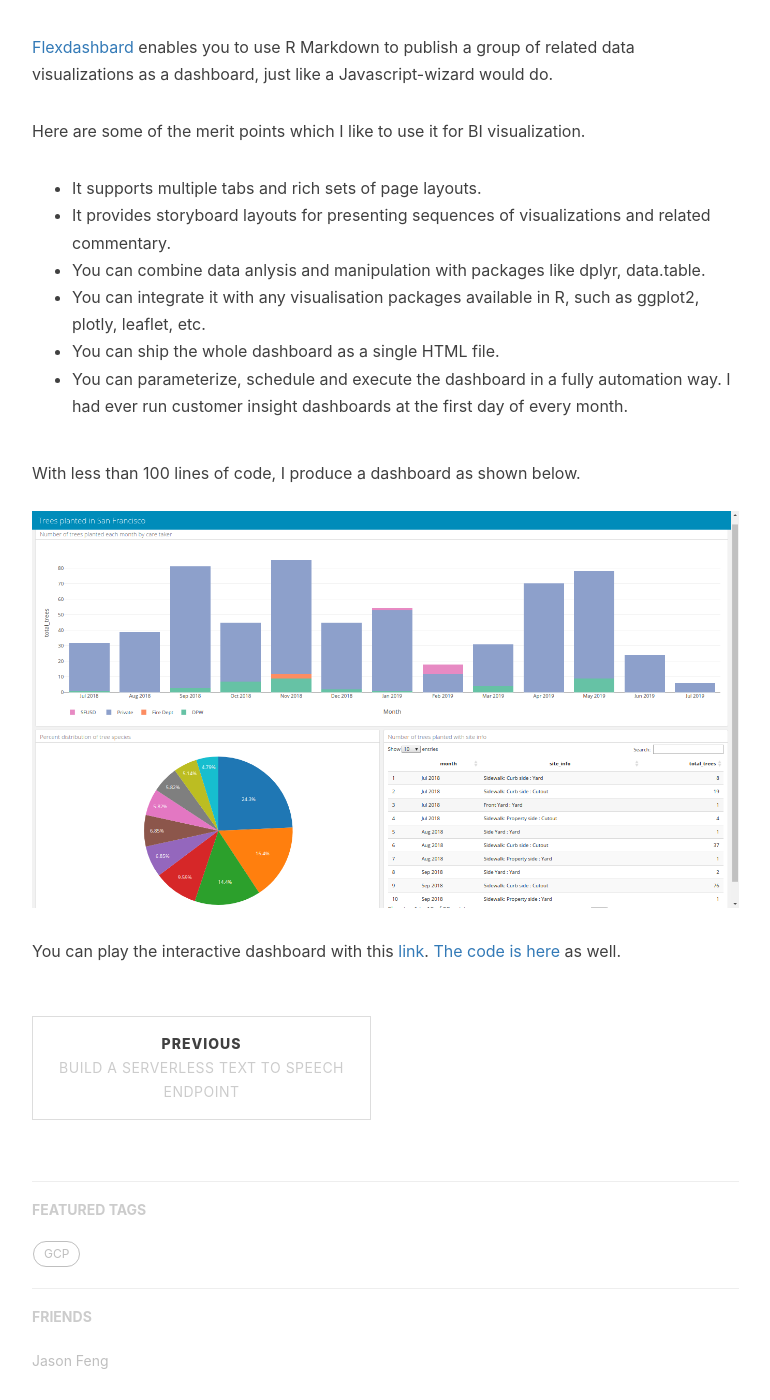
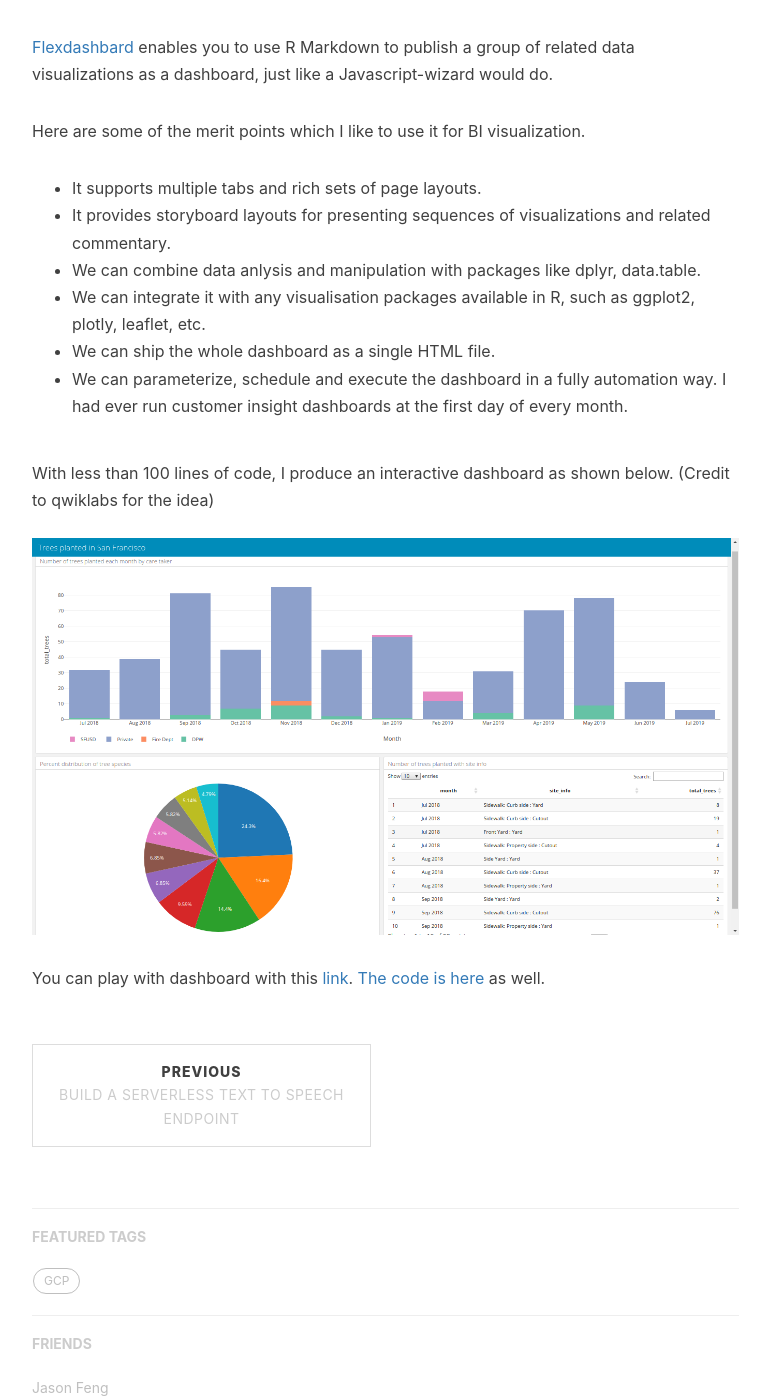
Before and after one commit to q15928/q15928.github.io, a Jekyll site: the page built from _posts/2019-07-13-r-flexdashboard-trees.md, in a window 1280 px wide and 1400 px high, scrolled down 1034 px. Shown: the whole window, without its empty margins (233-1003 px from the left). Built offline with Jekyll 4.4.1, drawn with Linux system fonts in a browser that asks for light colours; nearby versions of some CDN libraries; comment, search, counter and statistics services are not loaded; some of the changed text lies outside the part shown.

Commit message:
modified the posts

```diff
--- a/_posts/2019-07-13-r-flexdashboard-trees.md
+++ b/_posts/2019-07-13-r-flexdashboard-trees.md
@@ -1,6 +1,6 @@
 ---
 layout:     post
-title:      "Flexdashboard makes easy for data visualization"
+title:      "Data visualization made easy with Flexdashboard"
 date:       2019-07-13 12:00:00
 author:     "Jason Feng"
 header-img: "img/post-bg-2015.jpg"
@@ -27,12 +27,12 @@ Here are some of the merit points which I like to use it for BI visualization.
 
 - It supports multiple tabs and rich sets of page layouts.
 - It provides storyboard layouts for presenting sequences of visualizations and related commentary.
-- You can combine data anlysis and manipulation with packages like dplyr, data.table.
-- You can integrate it with any visualisation packages available in R, such as ggplot2, plotly, leaflet, etc.
-- You can ship the whole dashboard as a single HTML file.
-- You can parameterize, schedule and execute the dashboard in a fully automation way. I had ever run customer insight dashboards at the first day of every month.
+- We can combine data anlysis and manipulation with packages like dplyr, data.table.
+- We can integrate it with any visualisation packages available in R, such as ggplot2, plotly, leaflet, etc.
+- We can ship the whole dashboard as a single HTML file.
+- We can parameterize, schedule and execute the dashboard in a fully automation way. I had ever run customer insight dashboards at the first day of every month.
 
-With less than 100 lines of code, I produce a dashboard as shown below.
+With less than 100 lines of code, I produce an interactive dashboard as shown below. (Credit to qwiklabs for the idea)
 ![](/img/flexdashboard-tree-2019-07-16.png)
 
-You can play the interactive dashboard with this [link](https://q15928.github.io/contents/trees_san_francisco.html). [The code is here](https://github.com/q15928/r-playground/blob/master/flexdashboard-tree/trees_san_francisco.Rmd) as well.
+You can play with dashboard with this [link](https://q15928.github.io/contents/trees_san_francisco.html). [The code is here](https://github.com/q15928/r-playground/blob/master/flexdashboard-tree/trees_san_francisco.Rmd) as well.
```
Also changed, not shown: _posts/2019-05-02-install-docker-debian.md (renamed from _posts/2019-05-20-install-docker-debian.md, +1 -1 lines).
